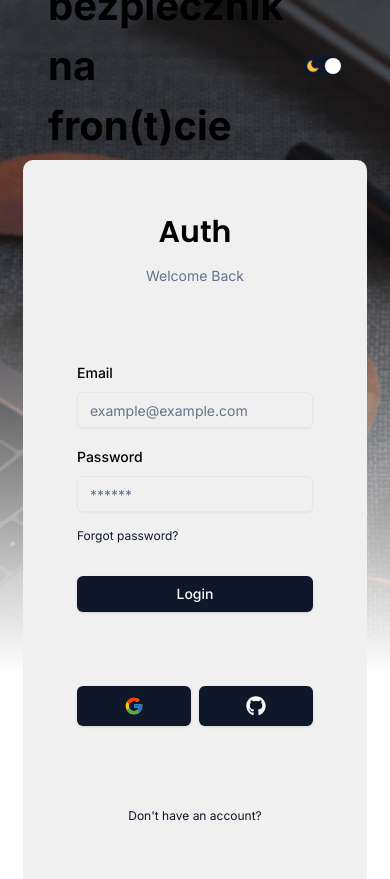
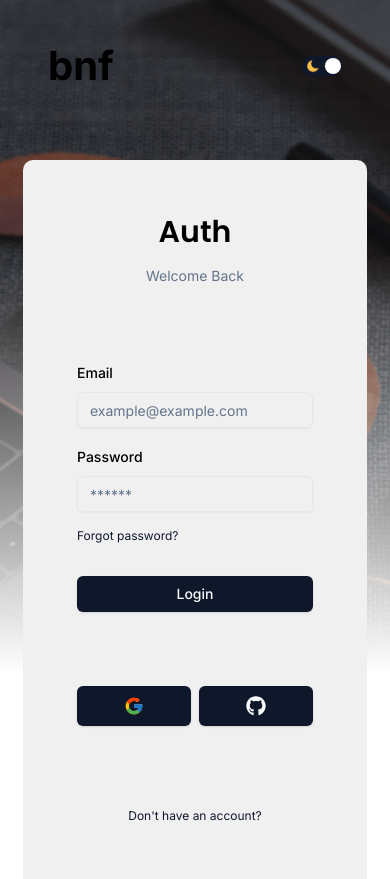
Before and after one commit to Kkinod/BNF-Blog, a Next.js app: page /login in a window 390 px wide. Shown: the top 879 px of the page. Built offline with nearby package versions, Linux system fonts and the light colour scheme; no server answers.

Commit message:
feat(navbar): add responsive blog title
Add short version of blog title for mobile screens:
- Add full-title and short-title spans in Navbar component
- Add CSS styles to handle title switching at 43.75rem breakpoint
- Keep existing font size adjustments for different screen sizes

```diff
--- a/src/app/api/comments/route.tsx
+++ b/src/app/api/comments/route.tsx
@@ -1,5 +1,4 @@
 import { type NextRequest, NextResponse } from "next/server";
-import { UserRole } from "@prisma/client";
 import prisma from "@/utils/connect";
 import { labels } from "@/views/labels";
 import { currentUser, currentRole } from "@/lib/currentUser";
--- a/src/components/organisms/Navbar/Navbar.tsx
+++ b/src/components/organisms/Navbar/Navbar.tsx
@@ -24,7 +24,10 @@ export const Navbar = ({ children }: { children: React.ReactNode }) => {
 				<Image src="/tiktok.png" alt="tiktokIcon" width={24} height={24} />
 				<Image src="/youtube.png" alt="youtubeIcon" width={24} height={24} />
 			</div>
-			<div className="logo">{labels.fullBlogTitle}</div>
+			<div className="logo">
+				<span className="full-title">{labels.fullBlogTitle}</span>
+				<span className="short-title">{labels.shortBlogTitle}</span>
+			</div>
 			<div className="links">
 				<ThemeToggle />
 				<Link href="/" className="link">
--- a/src/components/organisms/Navbar/navbar.css
+++ b/src/components/organisms/Navbar/navbar.css
@@ -87,3 +87,21 @@
 		display: none;
 	}
 }
+
+.logo .full-title {
+	display: block;
+}
+
+.logo .short-title {
+	display: none;
+}
+
+@media screen and (max-width: 43.75rem) {
+	.logo .full-title {
+		display: none;
+	}
+
+	.logo .short-title {
+		display: block;
+	}
+}
--- a/tailwind.config.ts
+++ b/tailwind.config.ts
@@ -25,6 +25,10 @@ const config = {
 
 			sm: { max: "639px" },
 			// => @media (max-width: 639px) { ... }
+
+			xs: { max: "420px" },
+
+			mobile: { max: "700px" },
 		},
 		container: {
 			center: true,
```
